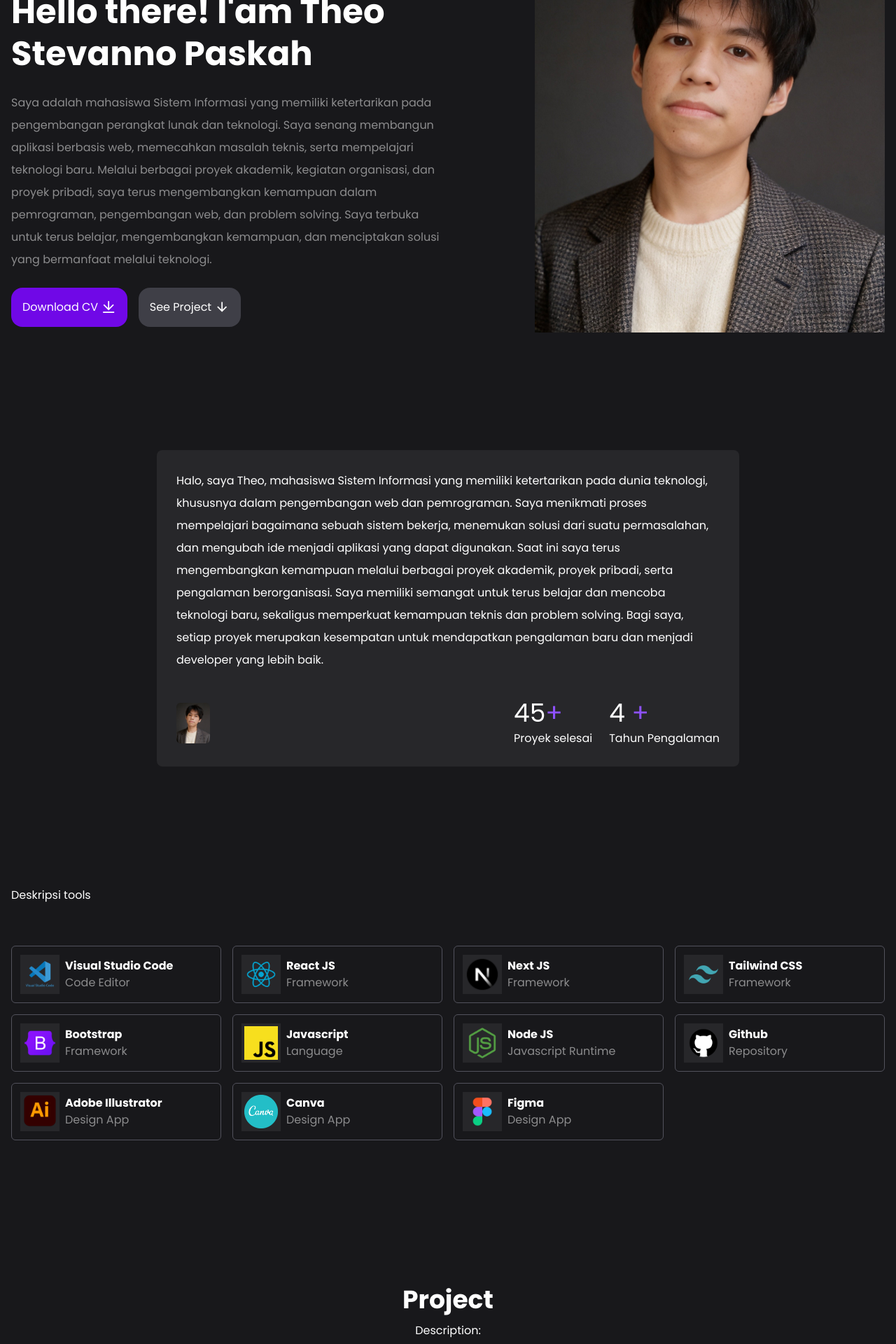
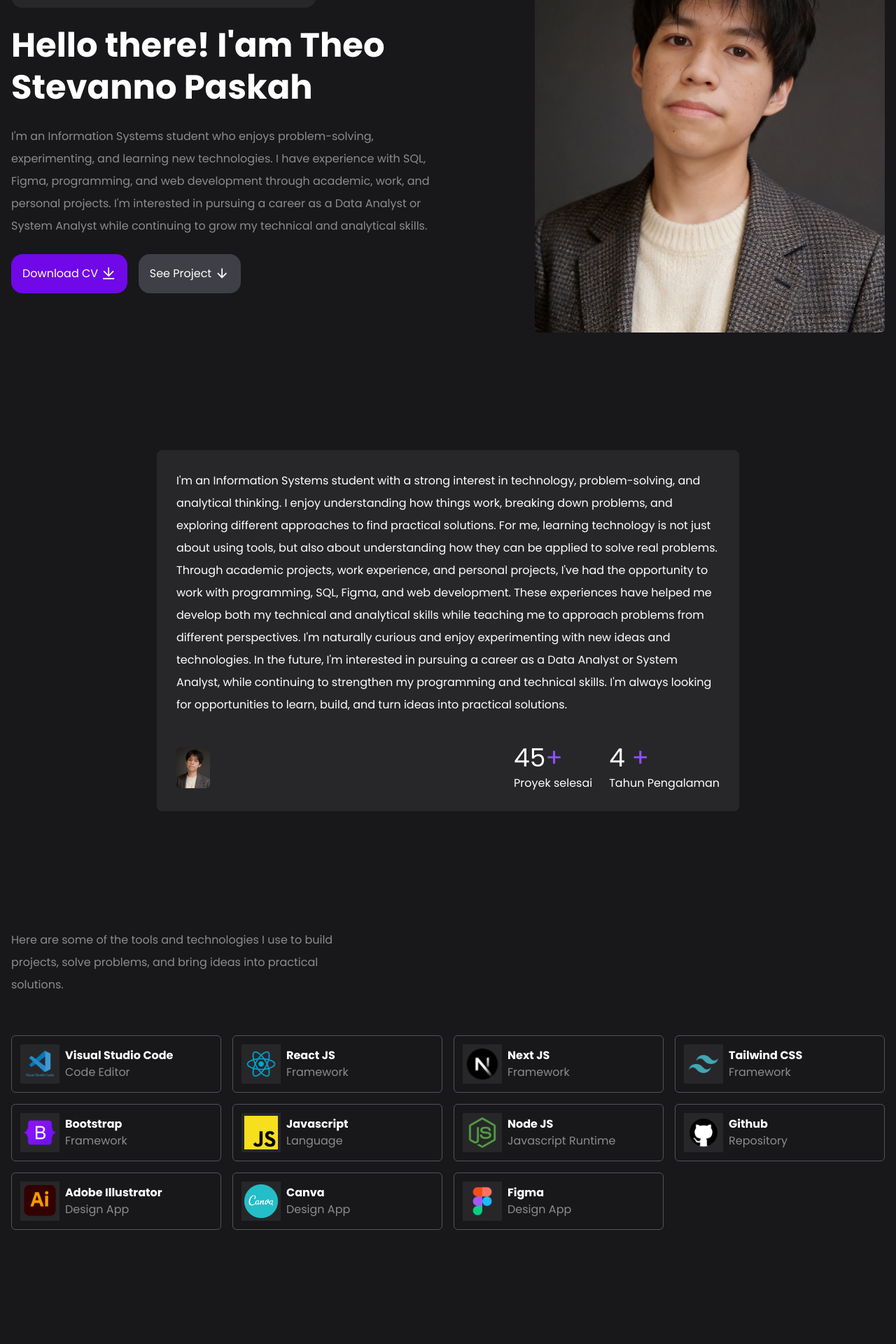
Before and after one commit to TheoPaskah/Personal-React-Portfolio, a React (Vite) app: page / in a window 1280 px wide. Shown: the part 280-2200 px from the top of the page at 70% size. Built offline with nearby package versions, Linux system fonts and the light colour scheme.

Commit message:
Update portfolio content and contact links

```diff
--- a/src/App.jsx
+++ b/src/App.jsx
@@ -16,7 +16,7 @@ function App() {
             Hello there! I'am Theo Stevanno Paskah
           </h1>
           <p className='text-base/loose mb-6 opacity-50'>
-            Saya adalah mahasiswa Sistem Informasi yang memiliki ketertarikan pada pengembangan perangkat lunak dan teknologi. Saya senang membangun aplikasi berbasis web, memecahkan masalah teknis, serta mempelajari teknologi baru. Melalui berbagai proyek akademik, kegiatan organisasi, dan proyek pribadi, saya terus mengembangkan kemampuan dalam pemrograman, pengembangan web, dan problem solving. Saya terbuka untuk terus belajar, mengembangkan kemampuan, dan menciptakan solusi yang bermanfaat melalui teknologi.
+            I'm an Information Systems student who enjoys problem-solving, experimenting, and learning new technologies. I have experience with SQL, Figma, programming, and web development through academic, work, and personal projects. I'm interested in pursuing a career as a Data Analyst or System Analyst while continuing to grow my technical and analytical skills.
           </p>
           <div className='flex items-center sm:gap-4 gap-2'>
             <a href="#" className='bg-violet-700 p-4 rounded-2xl hover:bg-violet-600'>
@@ -27,7 +27,7 @@ function App() {
             </a>
           </div>
         </div>
-        <img src={DataImage.HeroImage} alt="Hero Image" className='w-[500px] md:ml-auto animate__animated animate__fadeInUp animate__delay-4s' loading='lazy' />
+        <img src={DataImage.HeroImage} alt="Hero Image" className='w-[500px] md:ml-auto animate__animated animate__fadeInUp animate__delay-4s rounded-md' loading='lazy' />
       </div>
 
       {/* About */}
@@ -35,9 +35,11 @@ function App() {
         <div className='xl:w-2/3 lg:w-3/4 w-full mx-auto p-7 bg-zinc-800 rounded-lg' data-aos="fade-up" data-aos-duration="1000" data-aos-once="true">
           <img src={DataImage.HeroImage} alt="Image" className='w-12 rounded-mb mb-10 sm:hidden' />
           <p className='text-base/loose mb-10'>
-            Halo, saya Theo, mahasiswa Sistem Informasi yang memiliki ketertarikan pada dunia teknologi, khususnya dalam pengembangan web dan pemrograman. Saya menikmati proses mempelajari bagaimana sebuah sistem bekerja, menemukan solusi dari suatu permasalahan, dan mengubah ide menjadi aplikasi yang dapat digunakan.
+            I'm an Information Systems student with a strong interest in technology, problem-solving, and analytical thinking. I enjoy understanding how things work, breaking down problems, and exploring different approaches to find practical solutions. For me, learning technology is not just about using tools, but also about understanding how they can be applied to solve real problems.
 
-            Saat ini saya terus mengembangkan kemampuan melalui berbagai proyek akademik, proyek pribadi, serta pengalaman berorganisasi. Saya memiliki semangat untuk terus belajar dan mencoba teknologi baru, sekaligus memperkuat kemampuan teknis dan problem solving. Bagi saya, setiap proyek merupakan kesempatan untuk mendapatkan pengalaman baru dan menjadi developer yang lebih baik.
+            Through academic projects, work experience, and personal projects, I've had the opportunity to work with programming, SQL, Figma, and web development. These experiences have helped me develop both my technical and analytical skills while teaching me to approach problems from different perspectives.
+
+            I'm naturally curious and enjoy experimenting with new ideas and technologies. In the future, I'm interested in pursuing a career as a Data Analyst or System Analyst, while continuing to strengthen my programming and technical skills. I'm always looking for opportunities to learn, build, and turn ideas into practical solutions.
           </p>
           <div className='flex items-center justify-between'>
             <img src={DataImage.HeroImage} alt="Image" className='w-12 rounded-md sm:block hidden' loading='lazy' />
@@ -66,8 +68,8 @@ function App() {
           <h1 className='4-xl/snug font-bold mb-4' data-aos="fade-up" data-aos-duration="1000">
             Tools Used
           </h1>
-          <p className='xl:w-2/5 lg:w-2/4 md:w-2/3 sm:w-3/4 text-base/loose opacity-50' data-aos="fade-up" data-aos-duration="1000" data-aos-delay="300" data-aos-once="true">
-            Deskripsi tools
+          <p className='xl:w-2/5 lg:w-2/4 md:w-2/3 sm:w-3/4 text-base/loose text-white/50' data-aos="fade-up" data-aos-duration="1000" data-aos-delay="300" data-aos-once="true">
+            Here are some of the tools and technologies I use to build projects, solve problems, and bring ideas into practical solutions.
           </p>
           <div className="tools-box mt-14 grid lg:grid-cols-4 md:grid-cols-3 sm:grid-cols-2 gap-4">
 
@@ -95,8 +97,8 @@ function App() {
         <h1 className='text-center text-4xl font-bold mb-2'>
           Project
         </h1>
-        <p className='text-base/loose text-center opacity-50' data-aos="fade-up" data-aos-duration="1000" data-aos-delay="300" data-aos-once="true">
-          Description:
+        <p className='text-base/loose text-center text-white/50' data-aos="fade-up" data-aos-duration="1000" data-aos-delay="300" data-aos-once="true">
+          A collection of projects I've worked on through academic assignments, work experience, and personal projects. Each project has given me an opportunity to solve problems, explore new technologies, and turn ideas into practical solutions while continuously improving my skills.
         </p>
         <div className="project-box mt-14 grid lg:grid-cols-3 sm:grid-cols-2 grid-cols-1 gap-4">
             {listProyek.map(proyek => (
@@ -140,25 +142,25 @@ function App() {
           <div className='flex flex-col gap-6'>
             <div className='flex flex-col gap-2'>
               <label htmlFor="" className='font-semibold'>
-                Nama Lengkap
+                Fullname
               </label>
-              <input type="text" name='nama' placeholder='Masukkan Nama...' className='border border-zinc-500 p-2 rounded-md' required />
+              <input type="text" name='nama' placeholder='Enter Fullname...' className='border border-zinc-500 p-2 rounded-md' required />
             </div>
             <div className='flex flex-col gap-2'>
               <label htmlFor="" className='font-semibold'>
                 Email
               </label>
-              <input type="email" name='email' placeholder='Masukkan Email...' className='border border-zinc-500 p-2 rounded-md' required />
+              <input type="email" name='email' placeholder='Enter Email...' className='border border-zinc-500 p-2 rounded-md' required />
             </div>
             <div className='flex flex-col gap-2'>
               <label htmlFor="pesan" className='font-semibold'>
-                Pesan
+                Message
               </label>
-              <textarea name="pesan" id="pesan" cols="45" rows="7" className='border border-zinc-500 p-2 rounded-md' placeholder='Pesan...' required></textarea>
+              <textarea name="pesan" id="pesan" cols="45" rows="7" className='border border-zinc-500 p-2 rounded-md' placeholder='Message...' required></textarea>
             </div>
             <div className='text-center'>
               <button type='submit' className='bg-violet-700 p-3 rounded-lg w-full cursor-pointer block border border-zinc-600 hover:bg-violet-600'>
-                Kirim Pesan
+                Send Message
               </button>
             </div>
           </div>
--- a/src/components/Footer.jsx
+++ b/src/components/Footer.jsx
@@ -16,17 +16,14 @@ const Footer = () => {
         </a>
       </div>
       <div className="flex items-center gap-3">
-        <a href="#">
+        <a href="https://github.com/TheoPaskah" target="_blank">
           <i className="ri-github-fill ri-2x"></i>
         </a>
-        <a href="#">
+        <a href="https://www.instagram.com/stevannopaskah/" target="_blank">
           <i className="ri-instagram-fill ri-2x"></i>
         </a>
-        <a href="#">
+        <a href="https://www.linkedin.com/in/theo-stevanno-paskah-5a373b326/" target="_blank">
           <i className="ri-linkedin-fill ri-2x"></i>
-        </a>
-        <a href="#">
-          <i className="ri-whatsapp-fill ri-2x"></i>
         </a>
       </div>
     </div>
```
